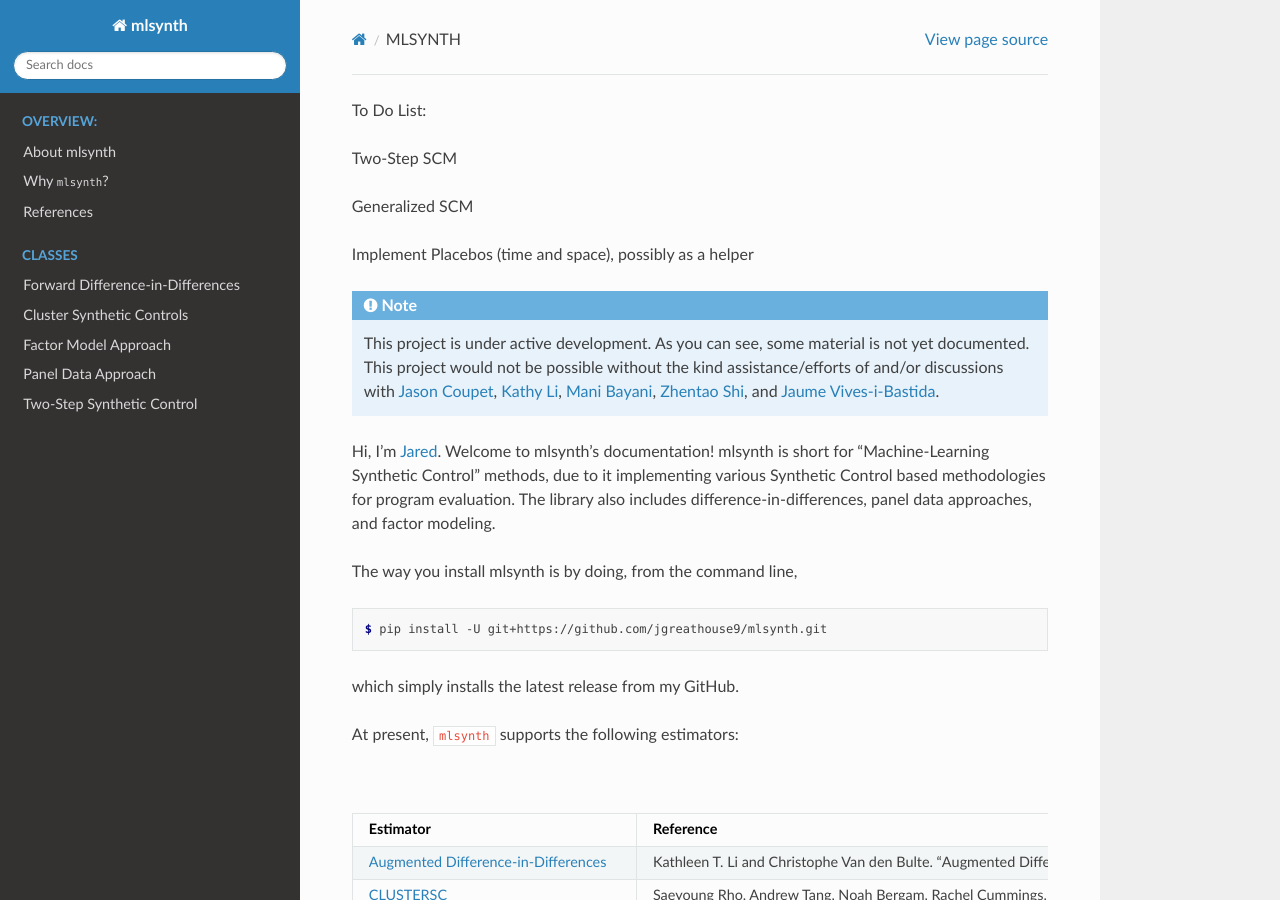
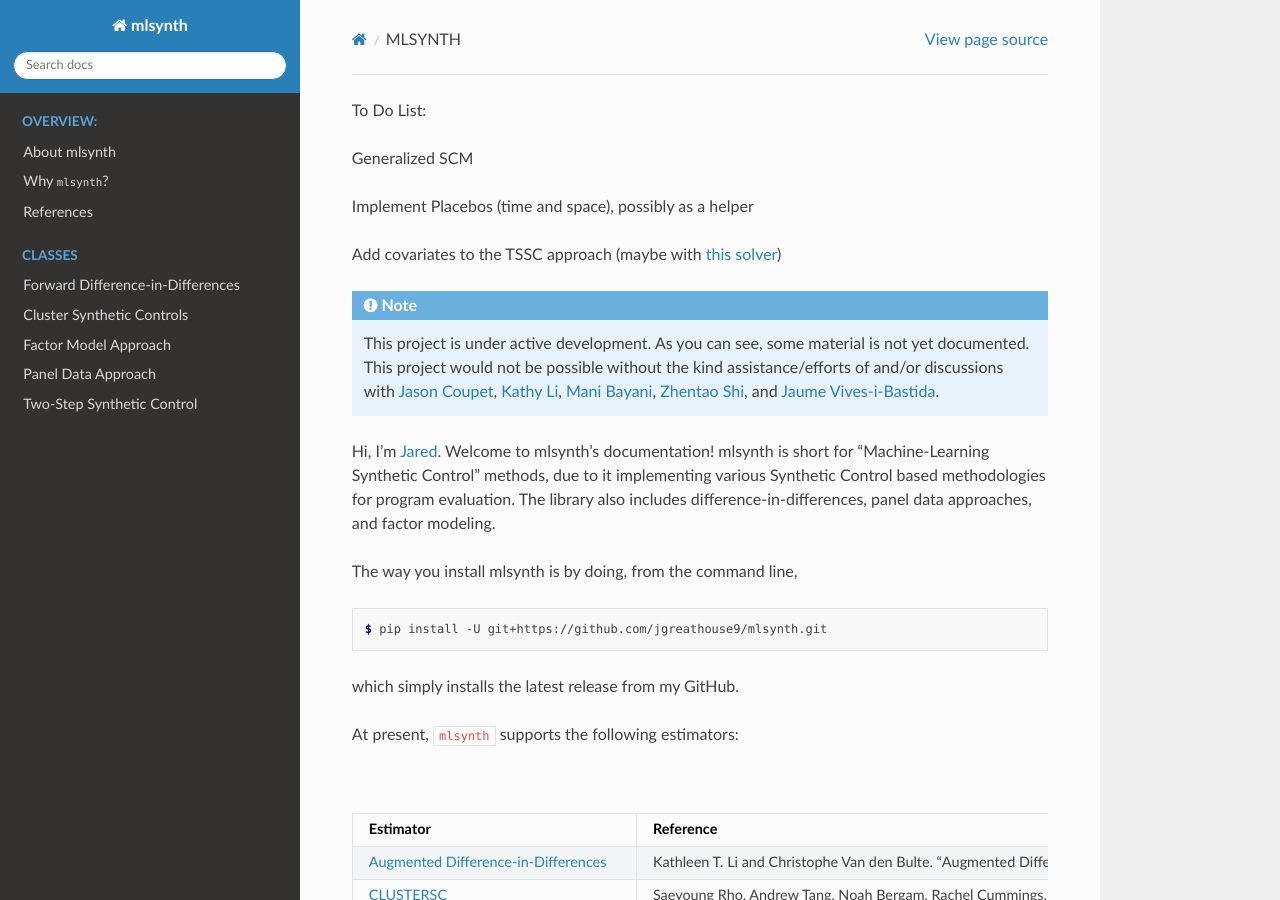
Before and after one commit to jgreathouse9/mlsynth, a Sphinx documentation site: the page built from docs/index.rst, in a window 1280 px wide and 900 px high. Built offline with Sphinx 7.4.7 and the Read the Docs theme 3.1.0, drawn with Linux system fonts in a browser that asks for light colours; pages that are not in the unit, such as notebooks, are missing from menus.

Commit message:
Update index.rst

```diff
--- a/docs/index.rst
+++ b/docs/index.rst
@@ -4,9 +4,9 @@
 
 To Do List:
 
-- Two-Step SCM
 - Generalized SCM
 - Implement Placebos (time and space), possibly as a helper
+- Add covariates to the TSSC approach (maybe with `this solver <https://doi.org/10.1007/s10614-023-10471-7>`_)
 
 
 .. note::
```
